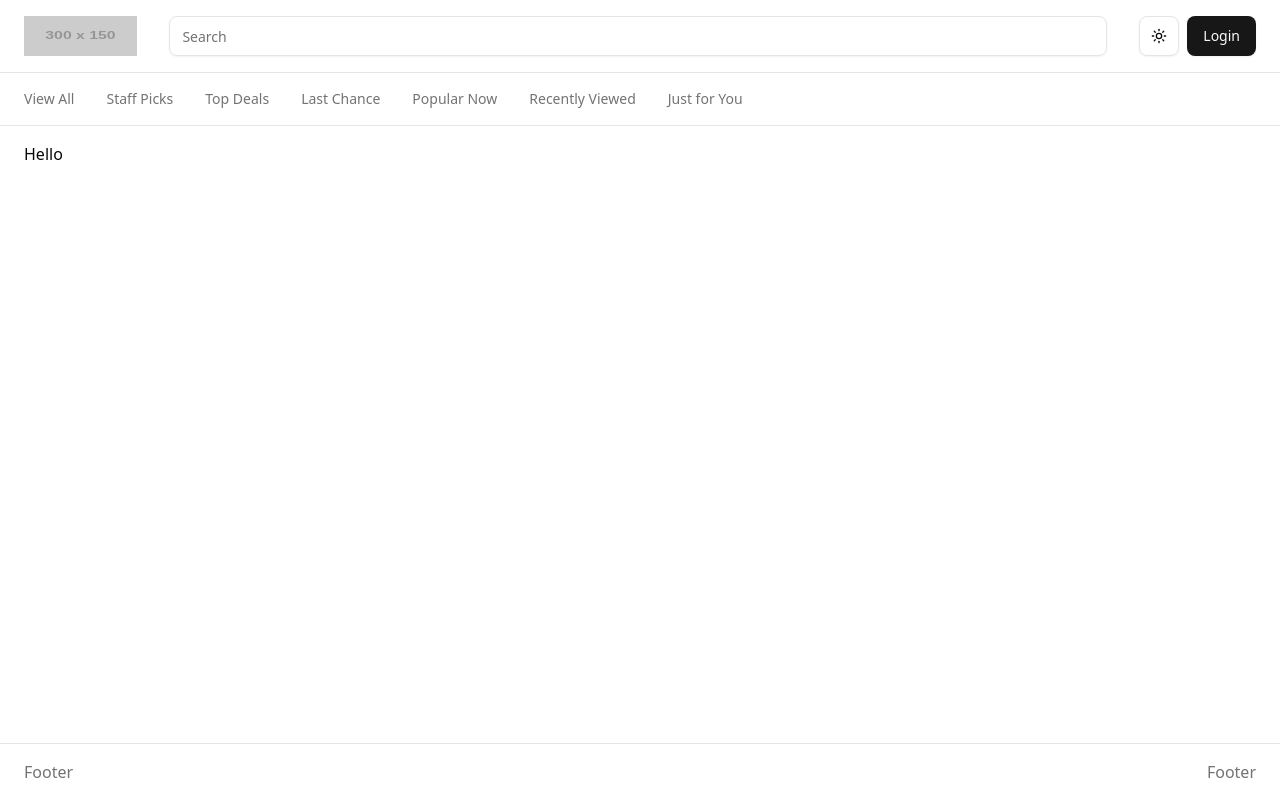
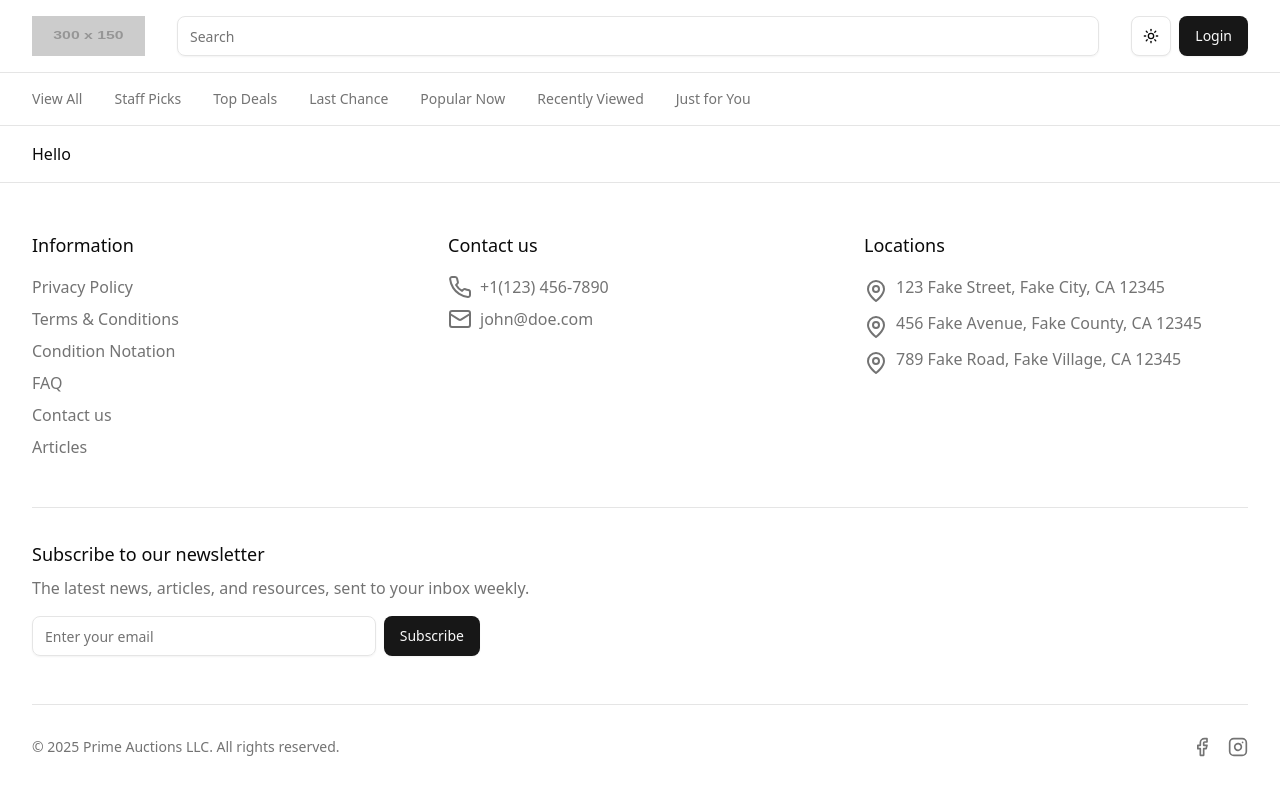
Before and after one commit to thewestsolutions/auction-next, a Next.js app: page / in a window 1280 px wide. Built offline with nearby package versions, Linux system fonts and the light colour scheme.

Commit message:
Add footer content

```diff
--- a/app/(public)/layout.tsx
+++ b/app/(public)/layout.tsx
@@ -3,12 +3,13 @@ import { Input } from "@/components/ui/input";
 import Image from "next/image";
 import Link from "next/link";
 import { ThemeToggle } from "@/components/theme-toggle";
+import { FacebookIcon, Instagram } from "lucide-react";
 
 export default function RootLayout({ children }: { children: React.ReactNode }) {
   return (
     <div className="flex min-h-screen flex-col">
       <div className="bg-background sticky top-0 z-10">
-        <header className="border-border flex w-full justify-between gap-8 border-b px-6 py-4">
+        <header className="border-border flex w-full justify-between gap-8 border-b px-8 py-4">
           <Image
             src="https://placehold.co/300x150.png"
             alt="logo"
@@ -25,7 +26,7 @@ export default function RootLayout({ children }: { children: React.ReactNode })
           </div>
         </header>
 
-        <nav className="border-border border-b px-6">
+        <nav className="border-border border-b px-8">
           <div className="flex space-x-8">
             <Link
               href="/"
@@ -73,12 +74,184 @@ export default function RootLayout({ children }: { children: React.ReactNode })
         </nav>
       </div>
 
-      <main className="flex-grow px-6 py-4">{children}</main>
+      <main className="flex-grow px-8 py-4">{children}</main>
 
-      <footer className="border-border mt-auto border-t px-6 py-4">
-        <div className="flex justify-between">
-          <p className="text-muted-foreground">Footer</p>
-          <p className="text-muted-foreground">Footer</p>
+      <footer className="border-border border-t px-8 py-12">
+        <div className="container">
+          <div className="grid grid-cols-1 gap-8 md:grid-cols-3">
+            {/* Information Column */}
+            <div>
+              <h3 className="mb-4 text-lg font-medium">Information</h3>
+              <ul className="space-y-2">
+                <li>
+                  <Link href="/privacy" className="text-muted-foreground hover:text-primary">
+                    Privacy Policy
+                  </Link>
+                </li>
+                <li>
+                  <Link href="/terms" className="text-muted-foreground hover:text-primary">
+                    Terms & Conditions
+                  </Link>
+                </li>
+                <li>
+                  <Link href="/condition" className="text-muted-foreground hover:text-primary">
+                    Condition Notation
+                  </Link>
+                </li>
+                <li>
+                  <Link href="/faq" className="text-muted-foreground hover:text-primary">
+                    FAQ
+                  </Link>
+                </li>
+                <li>
+                  <Link href="/contact" className="text-muted-foreground hover:text-primary">
+                    Contact us
+                  </Link>
+                </li>
+                <li>
+                  <Link href="/articles" className="text-muted-foreground hover:text-primary">
+                    Articles
+                  </Link>
+                </li>
+              </ul>
+            </div>
+
+            {/* Contact Column */}
+            <div>
+              <h3 className="mb-4 text-lg font-medium">Contact us</h3>
+              <ul className="space-y-2">
+                <li className="flex items-center gap-2">
+                  <svg
+                    xmlns="http://www.w3.org/2000/svg"
+                    width="24"
+                    height="24"
+                    viewBox="0 0 24 24"
+                    fill="none"
+                    stroke="currentColor"
+                    strokeWidth="2"
+                    strokeLinecap="round"
+                    strokeLinejoin="round"
+                    className="text-muted-foreground"
+                  >
+                    <path d="M22 16.92v3a2 2 0 0 1-2.18 2 19.79 19.79 0 0 1-8.63-3.07 19.5 19.5 0 0 1-6-6 19.79 19.79 0 0 1-3.07-8.67A2 2 0 0 1 4.11 2h3a2 2 0 0 1 2 1.72 12.84 12.84 0 0 0 .7 2.81 2 2 0 0 1-.45 2.11L8.09 9.91a16 16 0 0 0 6 6l1.27-1.27a2 2 0 0 1 2.11-.45 12.84 12.84 0 0 0 2.81.7A2 2 0 0 1 22 16.92z"></path>
+                  </svg>
+                  <span className="text-muted-foreground">+1(123) 456-7890</span>
+                </li>
+                <li className="flex items-center gap-2">
+                  <svg
+                    xmlns="http://www.w3.org/2000/svg"
+                    width="24"
+                    height="24"
+                    viewBox="0 0 24 24"
+                    fill="none"
+                    stroke="currentColor"
+                    strokeWidth="2"
+                    strokeLinecap="round"
+                    strokeLinejoin="round"
+                    className="text-muted-foreground"
+                  >
+                    <rect width="20" height="16" x="2" y="4" rx="2"></rect>
+                    <path d="m22 7-8.97 5.7a1.94 1.94 0 0 1-2.06 0L2 7"></path>
+                  </svg>
+                  <span className="text-muted-foreground">john@doe.com</span>
+                </li>
+              </ul>
+            </div>
+
+            {/* Locations Column */}
+            <div>
+              <h3 className="mb-4 text-lg font-medium">Locations</h3>
+              <ul className="space-y-2">
+                <li className="flex items-start gap-2">
+                  <svg
+                    xmlns="http://www.w3.org/2000/svg"
+                    width="24"
+                    height="24"
+                    viewBox="0 0 24 24"
+                    fill="none"
+                    stroke="currentColor"
+                    strokeWidth="2"
+                    strokeLinecap="round"
+                    strokeLinejoin="round"
+                    className="text-muted-foreground mt-1"
+                  >
+                    <path d="M20 10c0 6-8 12-8 12s-8-6-8-12a8 8 0 0 1 16 0Z"></path>
+                    <circle cx="12" cy="10" r="3"></circle>
+                  </svg>
+                  <span className="text-muted-foreground">
+                    123 Fake Street, Fake City, CA 12345
+                  </span>
+                </li>
+                <li className="flex items-start gap-2">
+                  <svg
+                    xmlns="http://www.w3.org/2000/svg"
+                    width="24"
+                    height="24"
+                    viewBox="0 0 24 24"
+                    fill="none"
+                    stroke="currentColor"
+                    strokeWidth="2"
+                    strokeLinecap="round"
+                    strokeLinejoin="round"
+                    className="text-muted-foreground mt-1"
+                  >
+                    <path d="M20 10c0 6-8 12-8 12s-8-6-8-12a8 8 0 0 1 16 0Z"></path>
+                    <circle cx="12" cy="10" r="3"></circle>
+                  </svg>
+                  <span className="text-muted-foreground">
+                    456 Fake Avenue, Fake County, CA 12345
+                  </span>
+                </li>
+                <li className="flex items-start gap-2">
+                  <svg
+                    xmlns="http://www.w3.org/2000/svg"
+                    width="24"
+                    height="24"
+                    viewBox="0 0 24 24"
+                    fill="none"
+                    stroke="currentColor"
+                    strokeWidth="2"
+                    strokeLinecap="round"
+                    strokeLinejoin="round"
+                    className="text-muted-foreground mt-1"
+                  >
+                    <path d="M20 10c0 6-8 12-8 12s-8-6-8-12a8 8 0 0 1 16 0Z"></path>
+                    <circle cx="12" cy="10" r="3"></circle>
+                  </svg>
+                  <span className="text-muted-foreground">
+                    789 Fake Road, Fake Village, CA 12345
+                  </span>
+                </li>
+              </ul>
+            </div>
+          </div>
+
+          {/* Newsletter Section */}
+          <div className="border-border mt-12 border-t pt-8">
+            <h3 className="mb-2 text-lg font-medium">Subscribe to our newsletter</h3>
+            <p className="text-muted-foreground mb-4">
+              The latest news, articles, and resources, sent to your inbox weekly.
+            </p>
+            <div className="flex max-w-md gap-2">
+              <Input placeholder="Enter your email" className="h-10" />
+              <Button className="h-10">Subscribe</Button>
+            </div>
+          </div>
+
+          {/* Copyright and Social */}
+          <div className="border-border mt-12 flex flex-col items-center justify-between border-t pt-8 md:flex-row">
+            <p className="text-muted-foreground text-sm">
+              © 2025 Prime Auctions LLC. All rights reserved.
+            </p>
+            <div className="mt-4 flex gap-4 md:mt-0">
+              <a href="https://facebook.com" className="text-muted-foreground hover:text-primary">
+                <FacebookIcon size={20} />
+              </a>
+              <a href="https://instagram.com" className="text-muted-foreground hover:text-primary">
+                <Instagram size={20} />
+              </a>
+            </div>
+          </div>
         </div>
       </footer>
     </div>
```
